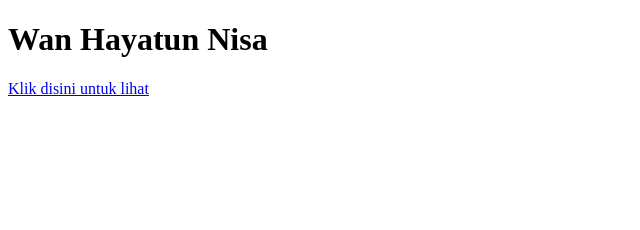
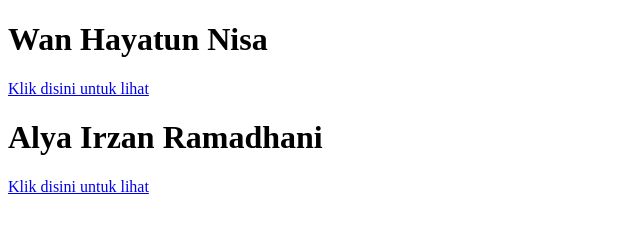
Before and after one commit to wanhayatun/test_repo, a plain HTML site: page index.html in a window 1280 px wide. Shown: the whole page, without its empty margins (0-640 px from the left). Drawn offline with Linux system fonts and the light colour scheme.

Commit message:
tambah link alya

```diff
--- a/index.html
+++ b/index.html
@@ -9,5 +9,7 @@
 <body>
   <h1>Wan Hayatun Nisa</h1>
   <a href="test_wan">Klik disini untuk lihat</a>
+  <h1>Alya Irzan Ramadhani</h1>
+  <a href="test_aya">Klik disini untuk lihat</a>
 </body>
 </html>
```
